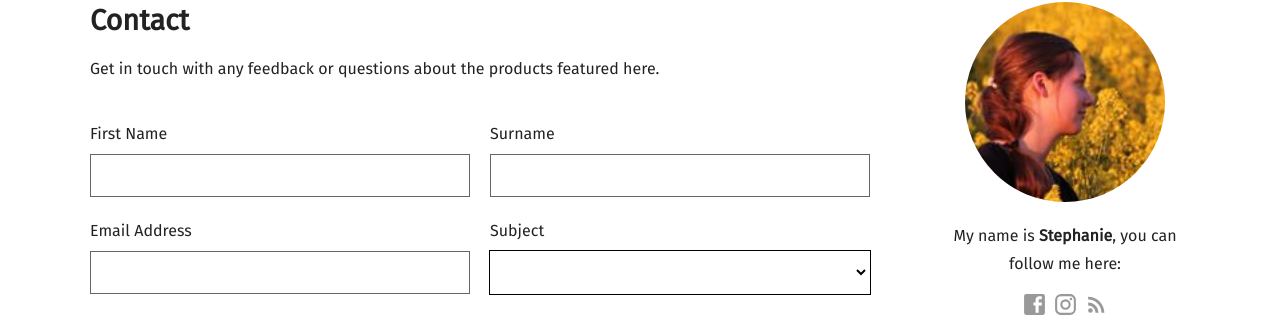
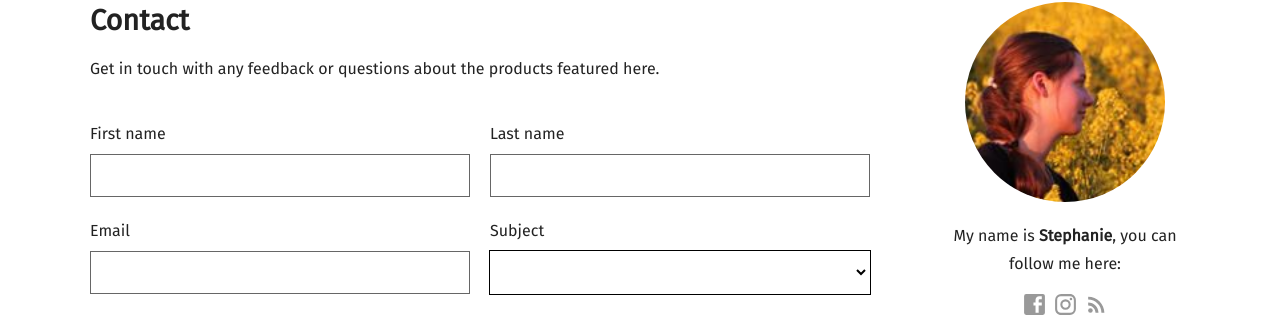
Before and after one commit to scrubsoutlet/scrubsoutlet.github.io, a Jekyll site: the page built from contact.html, in a window 1280 px wide and 1008 px high. Shown: the part 328-650 px from the top of the window. Built offline with Jekyll 4.4.1, drawn with Linux system fonts in a browser that asks for light colours; some web fonts are replaced.

Commit message:
Updated 'contact.html' via CloudCannon

```diff
--- a/contact.html
+++ b/contact.html
@@ -10,18 +10,18 @@ title: Contact
 
 	<div class="contain">
 		<div class="split">
-			<label for="first-name">First Name</label>
+			<label for="first-name">First name</label>
 			<input type="text" name="first-name" id="first-name" />
 		</div>
 		<div class="split">
-			<label for="surname">Surname</label>
+			<label for="surname">Last name</label>
 			<input type="text" name="surname" id="surname" />
 		</div>
 	</div>
 
 	<div class="contain">
 		<div class="split">
-			<label for="email">Email Address</label>
+			<label for="email">Email</label>
 			<input type="email" name="email" id="email" required />
 		</div>
 
```
Also changed, not shown: other parts of contact.html (+0 -1 lines).
